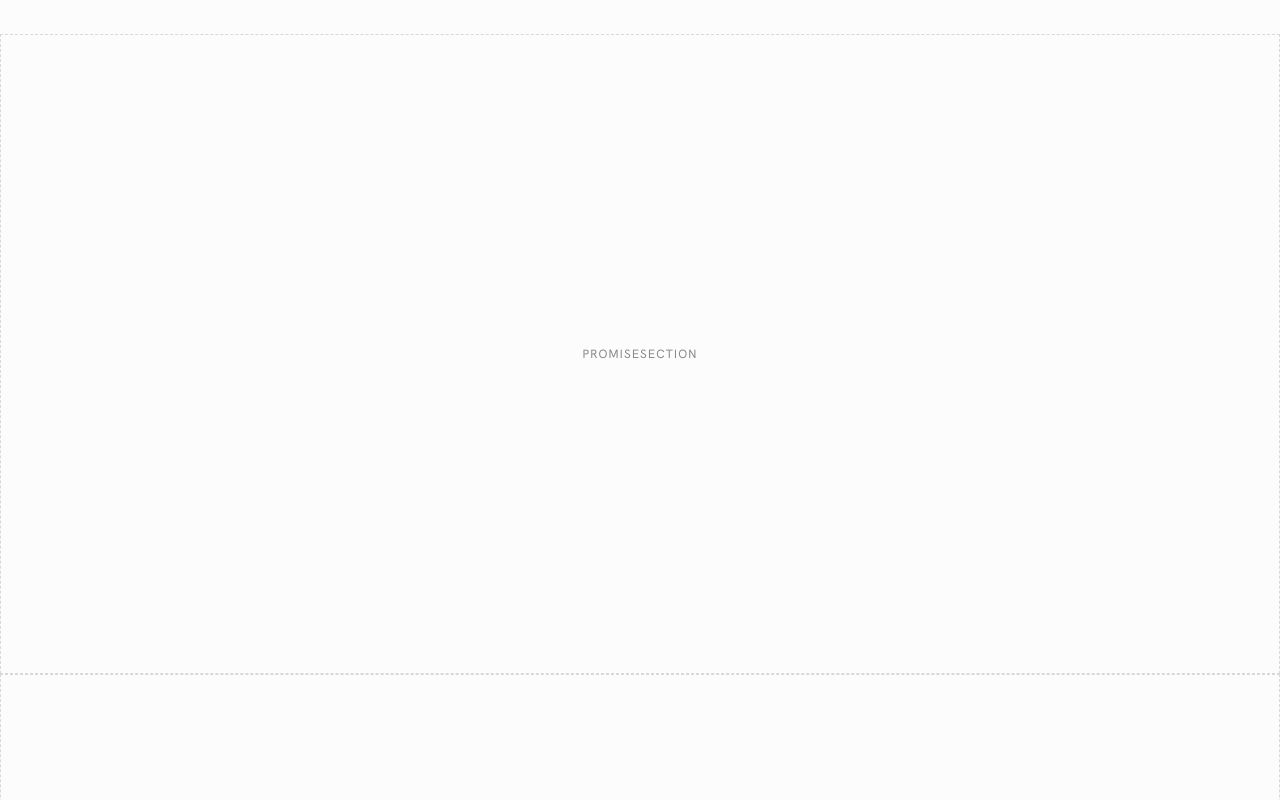
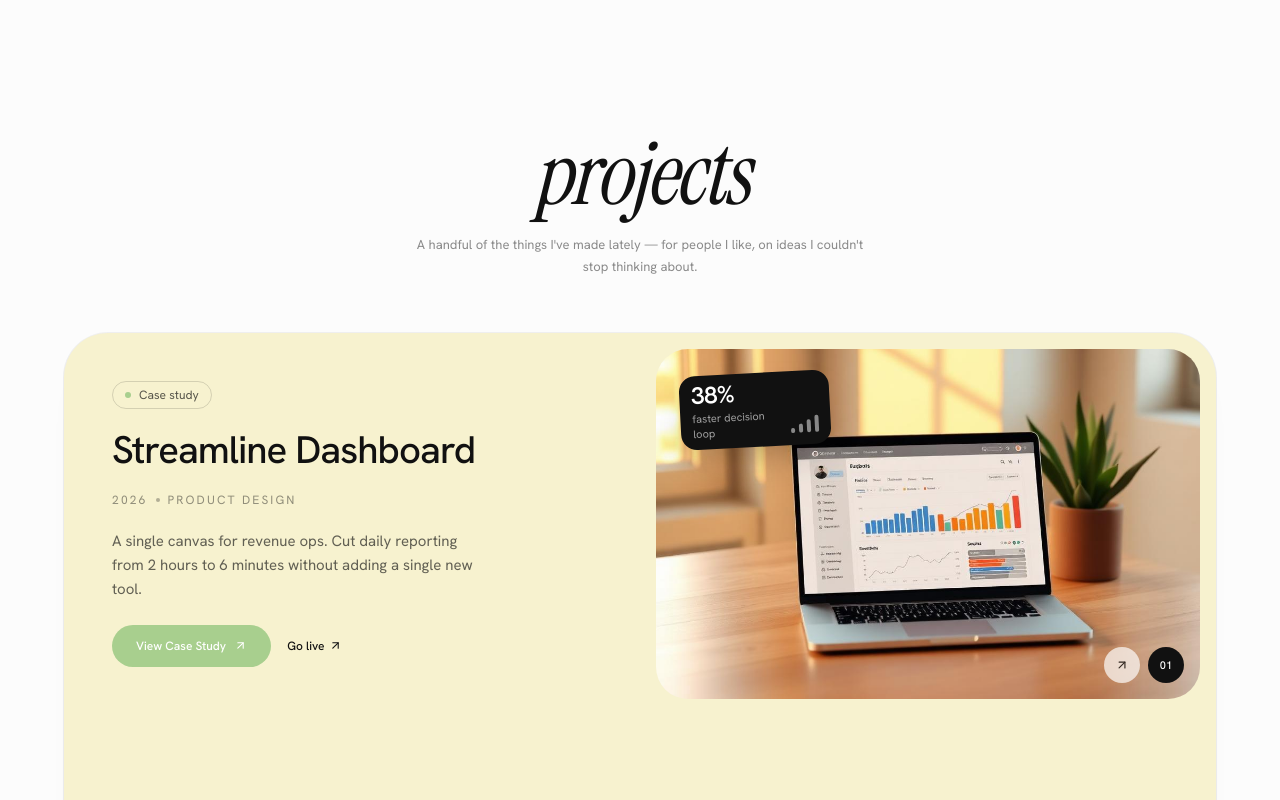
Before and after one commit to onceuponatechie/hello-my-world, a Next.js app: page / in a window 1280 px wide. Shown: the part 1500-2300 px from the top of the page. Built offline with nearby package versions, Linux system fonts and the light colour scheme.

Commit message:
feat: port PromiseSection component

```diff
--- a/src/app/page.tsx
+++ b/src/app/page.tsx
@@ -1,6 +1,7 @@
 import { Nav } from "@/components/enigma/Nav";
 import { Hero } from "@/components/enigma/Hero";
 import { BentoGrid } from "@/components/enigma/BentoGrid";
+import { PromiseSection } from "@/components/enigma/PromiseSection";
 import Image from "next/image";
 import heroCover from "@/assets/hero-cover.png";
 
@@ -30,7 +31,7 @@ export default function Home() {
         </div>
 
         <BentoGrid />
-        <Slot name="PromiseSection" height="h-[80vh]" />
+        <PromiseSection />
         <Slot name="CasesSection" height="h-[70vh]" />
         <Slot name="TouchBand" height="h-[40vh]" />
         <Slot name="Footer" height="h-40" />
--- /dev/null
+++ b/src/components/enigma/PromiseSection.tsx
@@ -0,0 +1,230 @@
+"use client";
+
+import { ArrowUpRight } from "lucide-react";
+import { motion, useScroll, useTransform } from "framer-motion";
+import { useRef } from "react";
+import Image from "next/image";
+import laptopDash from "@/assets/essy-laptop-dash.jpg";
+import insight from "@/assets/essy-insight.jpg";
+import phone from "@/assets/essy-phone.jpg";
+import slide from "@/assets/essy-slide.jpg";
+
+const EASE = [0.22, 1, 0.36, 1] as const;
+
+const projects = [
+  {
+    name: "Streamline Dashboard",
+    tag: "Case study",
+    year: "2026",
+    role: "Product design",
+    body: "A single canvas for revenue ops. Cut daily reporting from 2 hours to 6 minutes without adding a single new tool.",
+    img: laptopDash,
+    stat: "38%",
+    statLabel: "faster decision loop",
+  },
+  {
+    name: "Insight Studio",
+    tag: "Case study",
+    year: "2025",
+    role: "Web · Analytics",
+    body: "A calmer analytics home for a research team who lived in eight tabs at once, rebuilt around one question at a time.",
+    img: insight,
+    stat: "4×",
+    statLabel: "less tab switching",
+  },
+  {
+    name: "Pocket Coach",
+    tag: "Case study",
+    year: "2025",
+    role: "iOS · Wellness",
+    body: "A pocket-sized nudge app that helps founders keep one promise a day, with streaks that forgive a missed morning.",
+    img: phone,
+    stat: "4.8★",
+    statLabel: "App Store rating",
+  },
+  {
+    name: "Sage Deck",
+    tag: "Case study",
+    year: "2024",
+    role: "Brand · Deck system",
+    body: "A deck kit that reads like a magazine and closes like a founder brief — built once, reused across every raise.",
+    img: slide,
+    stat: "3 May",
+    statLabel: "launch day",
+  },
+];
+
+const tints = ["bg-butter-soft", "bg-sage-soft", "bg-lavender-soft", "bg-[#f6f6f6]"];
+
+export function PromiseSection() {
+  return (
+    <section id="projects" className="relative px-4 py-16 sm:px-8 sm:py-24">
+      <div className="mx-auto max-w-5xl text-center">
+        <h2 className="font-serif text-[clamp(44px,7vw,88px)] italic leading-none tracking-tight text-ink">
+          projects
+        </h2>
+        <p className="mx-auto mt-4 max-w-md text-[13px] leading-relaxed text-muted-ink">
+          A handful of the things I&apos;ve made lately — for people I like, on ideas I
+          couldn&apos;t stop thinking about.
+        </p>
+      </div>
+
+      <div className="relative mt-14">
+        {projects.map((p, i) => (
+          <ProjectCard key={p.name} index={i} total={projects.length} {...p} />
+        ))}
+      </div>
+    </section>
+  );
+}
+
+type ProjectProps = (typeof projects)[number] & { index: number; total: number };
+
+function ProjectCard({
+  name,
+  tag,
+  year,
+  role,
+  body,
+  img,
+  stat,
+  statLabel,
+  index,
+  total,
+}: ProjectProps) {
+  const ref = useRef<HTMLDivElement>(null);
+  const { scrollYProgress } = useScroll({ target: ref, offset: ["start start", "end start"] });
+  const scale = useTransform(scrollYProgress, [0, 1], [1, 0.94]);
+  const y = useTransform(scrollYProgress, [0, 1], [0, -24]);
+  const isLast = index === total - 1;
+  const dark = index % 2 === 0;
+
+  return (
+    <div ref={ref} className="sticky top-16 h-[100svh] md:top-20" style={{ zIndex: index + 1 }}>
+      <motion.article
+        style={{
+          scale: isLast ? 1 : scale,
+          y: isLast ? 0 : y,
+          transformOrigin: "top center",
+        }}
+        className={`group relative mx-auto max-w-6xl overflow-hidden rounded-[32px] ring-1 ring-black/5 md:h-[calc(100svh-7rem)] md:rounded-[44px] ${tints[index % tints.length]} shadow-[0_1px_2px_rgba(0,0,0,0.03),0_24px_44px_-32px_rgba(0,0,0,0.14)]`}
+      >
+        <a href="#projects" aria-label={name} className="absolute inset-0 z-10" />
+
+        <div className="grid grid-cols-1 md:grid-cols-2 md:items-stretch">
+          {/* image */}
+          <div className="order-1 p-3 md:order-2 md:p-4">
+            <div className="relative aspect-[16/10] h-full w-full overflow-hidden rounded-3xl md:aspect-auto md:rounded-[32px]">
+              <Image
+                src={img}
+                alt={name}
+                fill
+                sizes="(max-width: 768px) 100vw, 576px"
+                className="object-cover transition-transform duration-700 group-hover:scale-[1.04] group-active:scale-[1.04]"
+                style={{ transitionTimingFunction: "cubic-bezier(0.22,1,0.36,1)" }}
+              />
+
+              {/* floating stat chip */}
+              <motion.div
+                initial={{ opacity: 0, y: 16, scale: 0.75, rotate: 0 }}
+                whileInView={{ opacity: 1, y: 0, scale: 1, rotate: dark ? -3 : 2 }}
+                viewport={{ once: true, margin: "-10%" }}
+                transition={{ type: "spring", stiffness: 260, damping: 20, delay: 0.25 }}
+                className={`absolute left-4 top-4 z-20 flex max-w-[60%] items-end gap-3 rounded-2xl px-3 py-2 shadow-[0_18px_40px_-16px_rgba(0,0,0,0.35)] md:left-6 md:top-6 ${
+                  dark ? "bg-ink text-white" : "bg-card text-ink"
+                }`}
+              >
+                <div className="min-w-0">
+                  <div className="text-[20px] font-semibold leading-none tracking-tight md:text-[24px]">
+                    {stat}
+                  </div>
+                  <div className="mt-1 max-w-[14ch] text-[10px] leading-snug opacity-60 md:text-[11px]">
+                    {statLabel}
+                  </div>
+                </div>
+                <div className="flex shrink-0 items-end gap-1 pb-1 opacity-50">
+                  {[5, 9, 13, 17].map((h) => (
+                    <span
+                      key={h}
+                      className="w-1 rounded-full bg-current"
+                      style={{ height: `${h}px` }}
+                    />
+                  ))}
+                </div>
+              </motion.div>
+
+              {/* corner marks */}
+              <div className="pointer-events-none absolute bottom-4 right-4 z-20 flex items-center gap-2">
+                <span className="grid h-9 w-9 place-items-center rounded-full bg-card/85 text-ink opacity-80 backdrop-blur transition-opacity duration-300 group-hover:opacity-100">
+                  <ArrowUpRight size={14} />
+                </span>
+                <span className="grid h-9 w-9 place-items-center rounded-full bg-ink text-[11px] font-medium text-white">
+                  {String(index + 1).padStart(2, "0")}
+                </span>
+              </div>
+            </div>
+          </div>
+
+          {/* text */}
+          <div className="order-2 flex flex-col justify-center gap-4 p-6 md:order-1 md:gap-5 md:p-12">
+            <span className="inline-flex w-fit items-center gap-2 rounded-full border border-ink/15 px-3 py-1 text-[12px] text-ink/70">
+              <span className="h-1.5 w-1.5 rounded-full bg-sage" /> {tag}
+            </span>
+            <h3 className="text-[clamp(1.7rem,3vw,2.6rem)] font-medium leading-[1.1] tracking-tight text-ink">
+              {name}
+            </h3>
+            <div className="flex items-center gap-2 text-[12px] uppercase tracking-[0.18em] text-ink/45">
+              {year}
+              <span className="h-1 w-1 rounded-full bg-ink/30" />
+              {role}
+            </div>
+            <p className="line-clamp-3 max-w-[44ch] text-[14px] leading-[1.6] text-ink/65 md:line-clamp-none md:text-[15px]">
+              {body}
+            </p>
+            <div className="relative z-20 mt-1 flex flex-wrap items-center gap-4">
+              <a
+                href="#projects"
+                className="group/btn inline-flex items-center gap-2 rounded-full bg-sage px-6 py-3 text-[12px] font-medium text-white transition-colors hover:bg-ink"
+              >
+                View Case Study
+                <ArrowUpRight
+                  size={13}
+                  className="transition-transform group-hover/btn:-translate-y-0.5 group-hover/btn:translate-x-0.5"
+                />
+              </a>
+              <a
+                href="#projects"
+                target="_blank"
+                rel="noreferrer"
+                className="inline-flex items-center gap-1 text-[12px] font-medium text-ink hover:underline"
+              >
+                Go live <ArrowUpRight size={13} />
+              </a>
+            </div>
+          </div>
+        </div>
+      </motion.article>
+
+      {isLast && (
+        <motion.div
+          initial={{ opacity: 0, y: 16 }}
+          whileInView={{ opacity: 1, y: 0 }}
+          viewport={{ once: true }}
+          transition={{ duration: 0.6, ease: EASE }}
+          className="mx-auto mt-9 flex max-w-6xl items-center justify-center"
+        >
+          <a
+            href="#projects"
+            className="group inline-flex items-center gap-2 rounded-full border border-ink/15 px-5 py-2.5 text-[13px] font-medium text-ink transition-colors hover:bg-ink hover:text-white"
+          >
+            Explore all projects
+            <ArrowUpRight
+              size={14}
+              className="transition-transform group-hover:-translate-y-0.5 group-hover:translate-x-0.5"
+            />
+          </a>
+        </motion.div>
+      )}
+    </div>
+  );
+}
```
